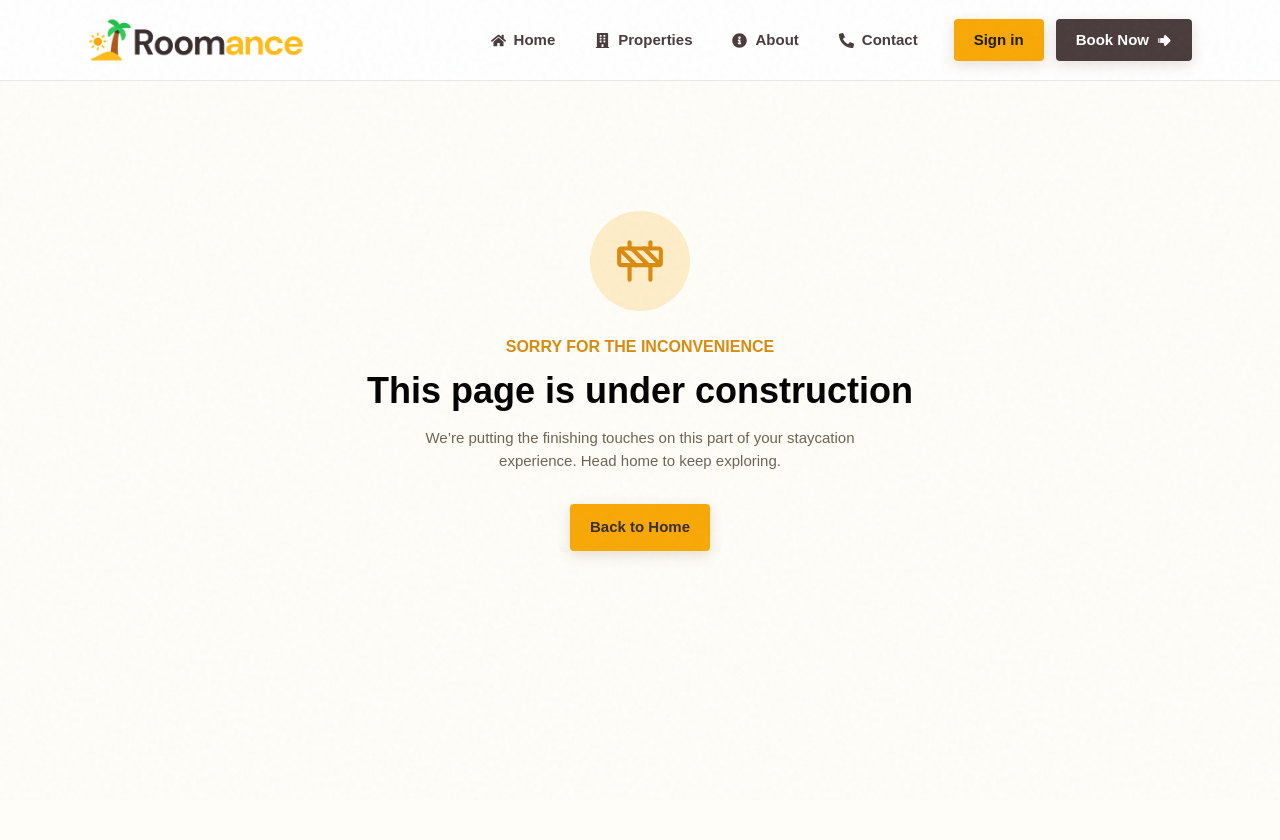
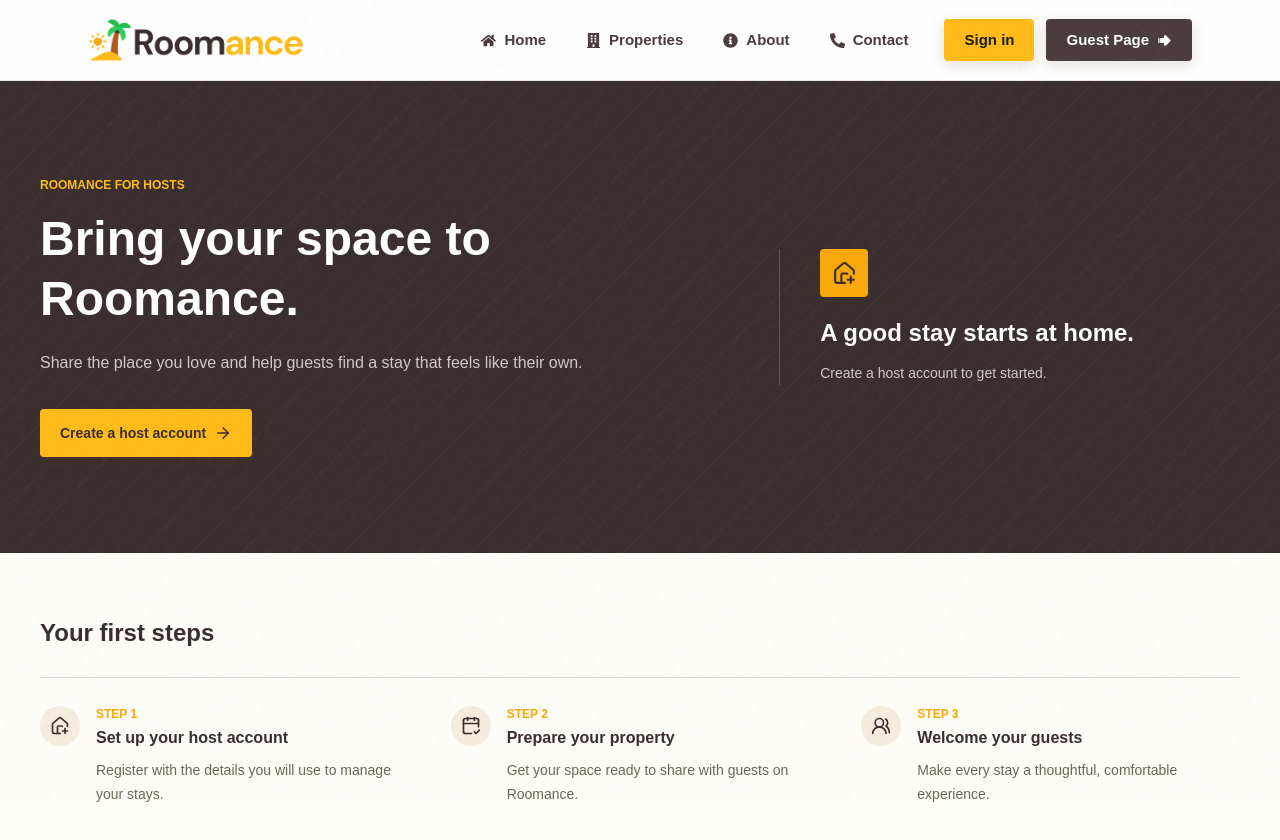
Before and after one commit to rgrmlbn/Staycation-Booking-System, a React (Vite) app in the folder frontend/: page /host in a window 1280 px wide. Shown: the top 840 px of the page. Before the commit the page ends 800 px from the top, so only its background shows below. Built offline with nearby package versions, Linux system fonts and the light colour scheme.

Commit message:
Update Login and Register Page, also add host page

```diff
--- a/frontend/src/components/layouts/NavBar.jsx
+++ b/frontend/src/components/layouts/NavBar.jsx
@@ -1,4 +1,4 @@
-import { NavLink } from "react-router-dom";
+import { NavLink, useLocation } from "react-router-dom";
 import logo from "../../assets/icons/logocon.png";
 
 import { TbArrowBigRightLineFilled } from "react-icons/tb";
@@ -8,7 +8,6 @@ import {
   FaInfoCircle,
   FaPhoneAlt,
   FaSignInAlt,
-  FaCalendarCheck,
 } from "react-icons/fa";
 
 const NAV_LINKS = [
@@ -19,6 +18,11 @@ const NAV_LINKS = [
 ];
 
 export default function Navbar() {
+  const isHostArea = useLocation().pathname.startsWith("/host");
+  const hostLink = isHostArea
+    ? { label: "Guest Page", to: "/", icon: FaHome }
+    : { label: "Host Page", to: "/host", icon: FaBuilding };
+
   return (
     <>
       <header className="sticky top-0 z-50 border-b border-[var(--color-bark-dark)]/10 bg-[var(--color-white)]/90 px-12 py-4 backdrop-blur-sm max-md:px-4 max-md:py-4">
@@ -59,15 +63,15 @@ export default function Navbar() {
             <div className="hidden items-center gap-3 md:flex">
               <NavLink
                 to="/login"
-                className="rounded bg-[var(--color-sun)] px-5 py-2.5 text-[15px] font-semibold text-[var(--color-ink-bark)] shadow-[var(--shadow-sm)]"
+                className="rounded bg-[var(--color-sand)] px-5 py-2.5 text-[15px] font-semibold text-[var(--color-ink-bark)] shadow-[var(--shadow-sm)]"
               >
                 Sign in
               </NavLink>
               <NavLink
-                to="/login"
+                to={hostLink.to}
                 className="flex items-center justify-center gap-2 rounded bg-[var(--color-bark)] px-5 py-2.5 text-[15px] font-semibold text-[var(--color-white)] shadow-[var(--shadow-sm)]"
               >
-                Book Now
+                {hostLink.label}
                 <TbArrowBigRightLineFilled />
               </NavLink>
             </div>
@@ -84,7 +88,7 @@ export default function Navbar() {
             { label: "Home", to: "/", icon: FaHome },
             { label: "Properties", to: "/properties", icon: FaBuilding },
             { label: "Sign in", to: "/login", icon: FaSignInAlt },
-            { label: "Book Now", to: "/book", icon: FaCalendarCheck },
+            hostLink,
           ].map((item) => {
             const Icon = item.icon;
             return (
--- a/frontend/src/pages/auth/AuthLayout.jsx
+++ b/frontend/src/pages/auth/AuthLayout.jsx
@@ -2,7 +2,7 @@ import { ArrowUpRight, Sun } from "lucide-react";
 import { Link } from "react-router-dom";
 
 export const AUTH_INPUT_CLASS =
-  "w-full rounded border border-[var(--color-mocha)] bg-[var(--color-white)] px-3.5 py-3 text-sm text-[var(--color-bark-dark)] outline-none focus:border-[var(--color-sun-dark)] focus:ring-2 focus:ring-[var(--color-sun)]/20";
+  "w-full rounded border-2 border-[var(--color-bark)] bg-[var(--color-white)] px-3.5 py-3 text-sm text-[var(--color-bark-dark)] placeholder:text-[var(--color-graph)]/70 outline-none focus:border-[var(--color-sand)] focus:ring-2 focus:ring-[var(--color-sand)]";
 
 export function AuthField({ id, label, error, children }) {
   return (
@@ -52,7 +52,7 @@ export default function AuthLayout({
             {alternateText}{" "}
             <Link
               to={alternateTo}
-              className="font-bold text-[var(--color-bark-dark)] hover:text-[var(--color-sun-dark)]"
+              className="font-bold text-[var(--color-bark-dark)] hover:text-[var(--color-sun)]"
             >
               {alternateLabel}
             </Link>
--- a/frontend/src/pages/auth/Login.jsx
+++ b/frontend/src/pages/auth/Login.jsx
@@ -4,7 +4,8 @@ import { useLocation, useNavigate } from "react-router-dom";
 import axios from "axios";
 import AuthLayout, { AUTH_INPUT_CLASS, AuthField } from "./AuthLayout";
 
-export default function Login() {
+export default function Login({ audience = "guest" }) {
+  const isHost = audience === "host";
   const navigate = useNavigate();
   const location = useLocation();
   const [requestError, setRequestError] = useState("");
@@ -20,7 +21,7 @@ export default function Login() {
       const { data } = await axios.post("/api/v1/auth/login", values);
       sessionStorage.setItem("accessToken", data.accessToken);
       sessionStorage.setItem("refreshToken", data.refreshToken);
-      navigate("/", { replace: true });
+      navigate(isHost ? "/host" : "/", { replace: true });
     } catch (error) {
       setRequestError(
         error.response?.data?.message || "Unable to sign in. Please try again.",
@@ -30,12 +31,16 @@ export default function Login() {
 
   return (
     <AuthLayout
-      eyebrow="Welcome back"
-      title="Sign in"
-      description="Pick up where your next staycation begins."
+      eyebrow={isHost ? "Host access" : "Welcome back"}
+      title={isHost ? "Host sign in" : "Sign in"}
+      description={
+        isHost
+          ? "Sign in to continue to your host space."
+          : "Pick up where your next staycation begins."
+      }
       alternateText="Don't have an account yet?"
       alternateLabel="Create an account"
-      alternateTo="/register"
+      alternateTo={isHost ? "/host/register" : "/register"}
     >
       {location.state?.notice && (
         <p className="mb-5 rounded border border-[var(--color-palm)]/30 bg-[var(--color-palm)]/10 px-4 py-3 text-sm text-[var(--color-palm-dark)]">
@@ -47,6 +52,7 @@ export default function Login() {
           <input
             id="email"
             type="email"
+            placeholder="you@example.com"
             autoComplete="email"
             aria-invalid={Boolean(errors.email)}
             aria-describedby={errors.email ? "email-error" : undefined}
@@ -69,6 +75,7 @@ export default function Login() {
           <input
             id="password"
             type="password"
+            placeholder="Enter your password"
             autoComplete="current-password"
             aria-invalid={Boolean(errors.password)}
             aria-describedby={errors.password ? "password-error" : undefined}
@@ -85,7 +92,7 @@ export default function Login() {
         <button
           type="submit"
           disabled={isSubmitting}
-          className="flex w-full cursor-pointer items-center justify-center rounded bg-[var(--color-sun)] px-5 py-3 text-sm font-bold text-[var(--color-bark-dark)] shadow-[var(--shadow-sm)] hover:bg-[var(--color-sand)] disabled:cursor-wait disabled:opacity-70"
+          className="flex w-full cursor-pointer items-center justify-center rounded bg-[var(--color-sand)] px-5 py-3 text-sm font-bold text-[var(--color-bark-dark)] shadow-[var(--shadow-sm)]"
         >
           {isSubmitting ? "Signing in..." : "Sign in"}
         </button>
--- a/frontend/src/pages/auth/Register.jsx
+++ b/frontend/src/pages/auth/Register.jsx
@@ -6,7 +6,9 @@ import AuthLayout, { AUTH_INPUT_CLASS, AuthField } from "./AuthLayout";
 
 const PASSWORD_PATTERN = /^(?=.*[a-z])(?=.*[A-Z])(?=.*\d)(?=.*[@$!%*?&]).{8,}$/;
 
-export default function Register() {
+export default function Register({ accountType = "GUEST" }) {
+  const isHost = accountType === "HOST";
+  const loginPath = isHost ? "/host/login" : "/login";
   const navigate = useNavigate();
   const [requestError, setRequestError] = useState("");
   const {
@@ -21,9 +23,11 @@ export default function Register() {
     setRequestError("");
     try {
       await axios.post("/api/v1/auth/register", values);
-      navigate("/login", {
+      navigate(loginPath, {
         replace: true,
-        state: { notice: "Your account is ready. Sign in to continue." },
+        state: {
+          notice: `Your ${isHost ? "host " : ""}account is ready. Sign in to continue.`,
+        },
       });
     } catch (error) {
       setRequestError(
@@ -35,12 +39,16 @@ export default function Register() {
 
   return (
     <AuthLayout
-      eyebrow="Join now"
-      title="Create your account"
-      description="A few details and you are on your way to a better stay."
+      eyebrow={isHost ? "Host account" : "Join now"}
+      title={isHost ? "Create your host account" : "Create your account"}
+      description={
+        isHost
+          ? "Set up your host account and get ready to welcome your first guest."
+          : "A few details and you are on your way to a better stay."
+      }
       alternateText="Already have an account?"
       alternateLabel="Sign in"
-      alternateTo="/login"
+      alternateTo={loginPath}
     >
       <form onSubmit={handleSubmit(onSubmit)} noValidate className="space-y-4">
         <div className="grid gap-4 sm:grid-cols-2">
@@ -48,6 +56,7 @@ export default function Register() {
             <input
               id="name"
               type="text"
+              placeholder="Enter your full name"
               autoComplete="name"
               aria-invalid={Boolean(errors.name)}
               aria-describedby={errors.name ? "name-error" : undefined}
@@ -70,6 +79,7 @@ export default function Register() {
             <input
               id="email"
               type="email"
+              placeholder="you@example.com"
               autoComplete="email"
               aria-invalid={Boolean(errors.email)}
               aria-describedby={errors.email ? "email-error" : undefined}
@@ -130,8 +140,8 @@ export default function Register() {
             label="Contact number"
             error={errors.contactNumber?.message}
           >
-            <div className="flex rounded border border-[var(--color-mocha)] bg-[var(--color-white)] focus-within:border-[var(--color-sun-dark)] focus-within:ring-2 focus-within:ring-[var(--color-sun)]/20">
-              <span className="flex items-center border-r border-[var(--color-mocha)] px-3 text-sm text-[var(--color-graph)]">
+            <div className="flex rounded border-2 border-[var(--color-bark)] bg-[var(--color-white)] focus-within:border-[var(--color-sand)] focus-within:ring-2 focus-within:ring-[var(--color-sand)]">
+              <span className="flex items-center border-r border-[var(--color-bark)] px-3 text-sm text-[var(--color-graph)]">
                 +63
               </span>
               <input
@@ -151,7 +161,7 @@ export default function Register() {
                     message: "Invalid phone number format",
                   },
                 })}
-                className="min-w-0 flex-1 bg-transparent px-3 py-3 text-sm text-[var(--color-bark-dark)] outline-none"
+                className="min-w-0 flex-1 bg-transparent px-3 py-3 text-sm text-[var(--color-bark-dark)] placeholder:text-[var(--color-graph)]/70 outline-none"
               />
             </div>
           </AuthField>
@@ -161,19 +171,22 @@ export default function Register() {
             label="Account type"
             error={errors.role?.message}
           >
+            <input
+              type="hidden"
+              {...register("role", {
+                required: "User Role is required",
+                value: accountType,
+              })}
+            />
             <select
               id="role"
+              disabled={Boolean(accountType)}
               aria-invalid={Boolean(errors.role)}
               aria-describedby={errors.role ? "role-error" : undefined}
-              {...register("role", { required: "User Role is required" })}
-              className={AUTH_INPUT_CLASS}
-              defaultValue=""
+              className={`${AUTH_INPUT_CLASS} disabled:cursor-not-allowed disabled:opacity-60`}
+              defaultValue={accountType}
             >
-              <option value="" disabled>
-                Select account type
-              </option>
-              <option value="GUEST">Guest</option>
-              <option value="HOST">Host</option>
+              <option value={accountType}>{isHost ? "Host" : "Guest"}</option>
             </select>
           </AuthField>
         </div>
@@ -183,6 +196,7 @@ export default function Register() {
             id="address"
             rows="2"
             autoComplete="street-address"
+            placeholder="Street, city, province"
             aria-invalid={Boolean(errors.address)}
             aria-describedby={errors.address ? "address-error" : undefined}
             {...register("address", {
@@ -208,6 +222,7 @@ export default function Register() {
           <input
             id="password"
             type="password"
+            placeholder="Enter a password"
             autoComplete="new-password"
             aria-invalid={Boolean(errors.password)}
             aria-describedby={errors.password ? "password-error" : undefined}
@@ -231,7 +246,7 @@ export default function Register() {
         <button
           type="submit"
           disabled={isSubmitting}
-          className="flex w-full cursor-pointer items-center justify-center rounded bg-[var(--color-sun)] px-5 py-3 text-sm font-bold text-[var(--color-bark-dark)] shadow-[var(--shadow-sm)] hover:bg-[var(--color-sand)] disabled:cursor-wait disabled:opacity-70"
+          className="flex w-full cursor-pointer items-center justify-center rounded bg-[var(--color-sand)] px-5 py-3 text-sm font-bold text-[var(--color-bark-dark)] shadow-[var(--shadow-sm)]"
         >
           {isSubmitting ? "Creating account..." : "Create account"}
         </button>
--- /dev/null
+++ b/frontend/src/pages/guest/GuestLogin.jsx
@@ -0,0 +1,5 @@
+import Login from "../auth/Login";
+
+export default function GuestLogin() {
+  return <Login audience="guest" />;
+}
--- /dev/null
+++ b/frontend/src/pages/guest/GuestRegister.jsx
@@ -0,0 +1,5 @@
+import Register from "../auth/Register";
+
+export default function GuestRegister() {
+  return <Register accountType="GUEST" />;
+}
--- /dev/null
+++ b/frontend/src/pages/host/HostLogin.jsx
@@ -0,0 +1,5 @@
+import Login from "../auth/Login";
+
+export default function HostLogin() {
+  return <Login audience="host" />;
+}
--- /dev/null
+++ b/frontend/src/pages/host/HostPage.jsx
@@ -0,0 +1,99 @@
+import {
+  ArrowRight,
+  CalendarCheck2,
+  HousePlus,
+  UsersRound,
+} from "lucide-react";
+import { Link } from "react-router-dom";
+
+const HOST_STEPS = [
+  {
+    icon: HousePlus,
+    title: "Set up your host account",
+    description: "Register with the details you will use to manage your stays.",
+  },
+  {
+    icon: CalendarCheck2,
+    title: "Prepare your property",
+    description: "Get your space ready to share with guests on Roomance.",
+  },
+  {
+    icon: UsersRound,
+    title: "Welcome your guests",
+    description: "Make every stay a thoughtful, comfortable experience.",
+  },
+];
+
+export default function HostPage() {
+  return (
+    <main className="min-h-[calc(100svh-5rem)] bg-[var(--color-cream)]">
+      <section className="relative overflow-hidden bg-[var(--color-bark-dark)] text-[var(--color-white)]">
+        <div
+          aria-hidden="true"
+          className="pointer-events-none absolute inset-0 opacity-40 [background-image:repeating-linear-gradient(135deg,rgba(255,255,255,0.06)_0px,rgba(255,255,255,0.06)_1px,transparent_1px,transparent_18px)]"
+        />
+        <div className="container relative grid gap-12 py-16 md:grid-cols-[1.2fr_0.8fr] md:items-center md:py-24">
+          <div className="max-w-2xl">
+            <p className="text-xs font-bold uppercase text-[var(--color-sand)]">
+              Roomance for hosts
+            </p>
+            <h1 className="mt-4 text-4xl font-bold leading-tight sm:text-5xl">
+              Bring your space to Roomance.
+            </h1>
+            <p className="mt-5 max-w-xl text-base leading-7 text-white/75">
+              Share the place you love and help guests find a stay that feels
+              like their own.
+            </p>
+            <div className="mt-8 flex flex-wrap items-center gap-4">
+              <Link
+                to="/host/register"
+                className="inline-flex min-h-12 items-center gap-2 rounded bg-[var(--color-sand)] px-5 py-3 text-sm font-bold text-[var(--color-bark-dark)] shadow-[var(--shadow-sm)]"
+              >
+                Create a host account
+                <ArrowRight aria-hidden="true" size={18} />
+              </Link>
+            </div>
+          </div>
+
+          <aside className="border-t border-white/20 pt-8 md:border-l md:border-t-0 md:pl-10 md:pt-0">
+            <div className="flex size-12 items-center justify-center rounded bg-[var(--color-sun)] text-[var(--color-bark-dark)]">
+              <HousePlus aria-hidden="true" size={25} />
+            </div>
+            <h2 className="mt-5 text-2xl font-bold">
+              A good stay starts at home.
+            </h2>
+            <p className="mt-3 text-sm leading-6 text-white/75">
+              Create a host account to get started.
+            </p>
+          </aside>
+        </div>
+      </section>
+
+      <section className="container py-12 md:py-16">
+        <h2 className="text-2xl font-bold text-[var(--color-bark-dark)]">
+          Your first steps
+        </h2>
+        <div className="mt-7 grid gap-7 border-t border-[var(--color-bark)]/20 pt-7 md:grid-cols-3 md:gap-8">
+          {HOST_STEPS.map(({ icon: Icon, title, description }, index) => (
+            <article key={title} className="flex gap-4">
+              <span className="flex size-10 shrink-0 items-center justify-center rounded-full bg-[var(--color-mocha)] text-[var(--color-bark-dark)]">
+                <Icon aria-hidden="true" size={20} />
+              </span>
+              <div>
+                <p className="text-xs font-bold text-[var(--color-sun)]">
+                  STEP {index + 1}
+                </p>
+                <h3 className="mt-1 font-bold text-[var(--color-bark-dark)]">
+                  {title}
+                </h3>
+                <p className="mt-2 text-sm leading-6 text-[var(--color-graph)]">
+                  {description}
+                </p>
+              </div>
+            </article>
+          ))}
+        </div>
+      </section>
+    </main>
+  );
+}
--- /dev/null
+++ b/frontend/src/pages/host/HostRegister.jsx
@@ -0,0 +1,5 @@
+import Register from "../auth/Register";
+
+export default function HostRegister() {
+  return <Register accountType="HOST" />;
+}
--- a/frontend/src/routes/AppRoutes.jsx
+++ b/frontend/src/routes/AppRoutes.jsx
@@ -1,15 +1,21 @@
 import { Route, Routes } from "react-router-dom";
-import Home from "../pages/home/Home";
-import Login from "../pages/auth/Login";
-import Register from "../pages/auth/Register";
+import GuestPage from "../pages/guest/GuestPage";
+import GuestLogin from "../pages/guest/GuestLogin";
+import GuestRegister from "../pages/guest/GuestRegister";
+import HostPage from "../pages/host/HostPage";
+import HostLogin from "../pages/host/HostLogin";
+import HostRegister from "../pages/host/HostRegister";
 import UnderConstruction from "../pages/under-construction/UnderConstruction";
 
 export default function AppRoutes() {
   return (
     <Routes>
-      <Route path="/" element={<Home />} />
-      <Route path="/login" element={<Login />} />
-      <Route path="/register" element={<Register />} />
+      <Route path="/" element={<GuestPage />} />
+      <Route path="/login" element={<GuestLogin />} />
+      <Route path="/register" element={<GuestRegister />} />
+      <Route path="/host" element={<HostPage />} />
+      <Route path="/host/login" element={<HostLogin />} />
+      <Route path="/host/register" element={<HostRegister />} />
       <Route path="*" element={<UnderConstruction />} />
     </Routes>
   );
```
Also changed, not shown: frontend/src/pages/guest/GuestPage.jsx (renamed from frontend/src/pages/home/Home.jsx, +6 -12 lines), frontend/src/utils/validation.js (added).
